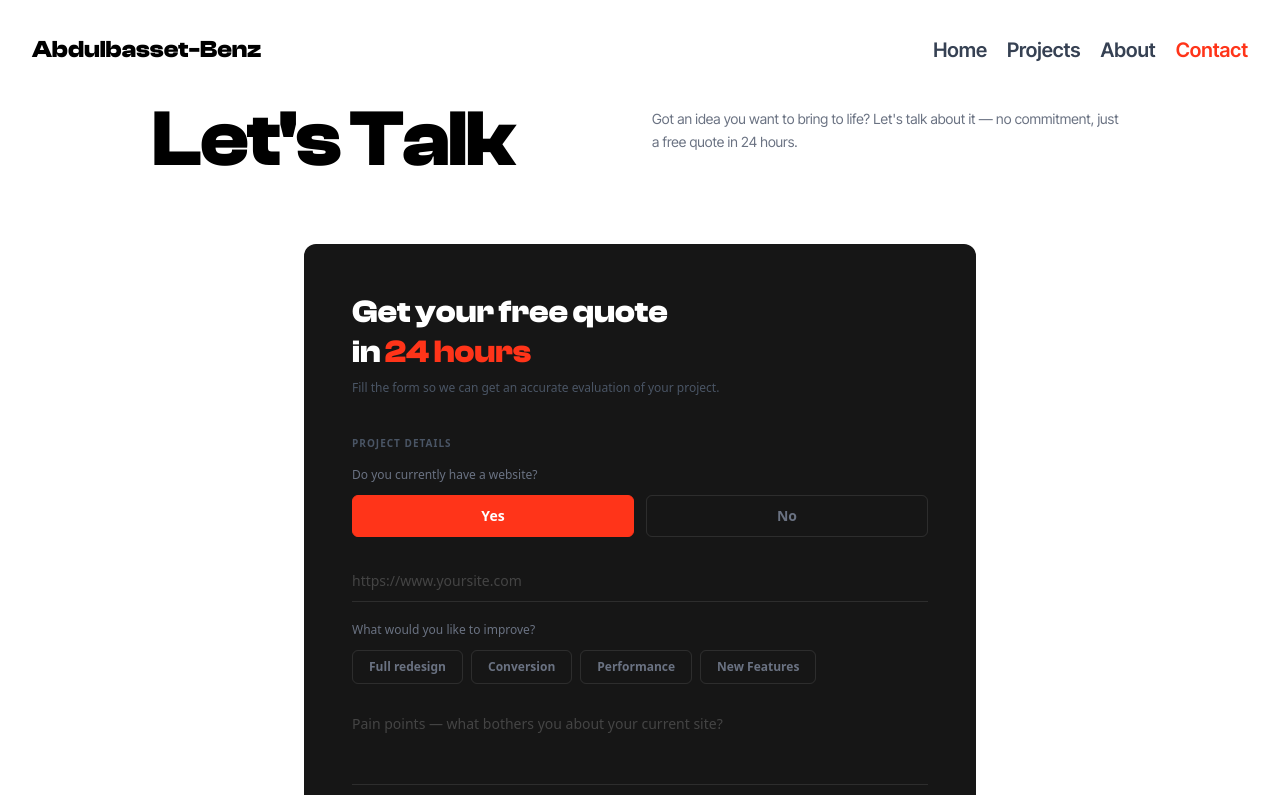
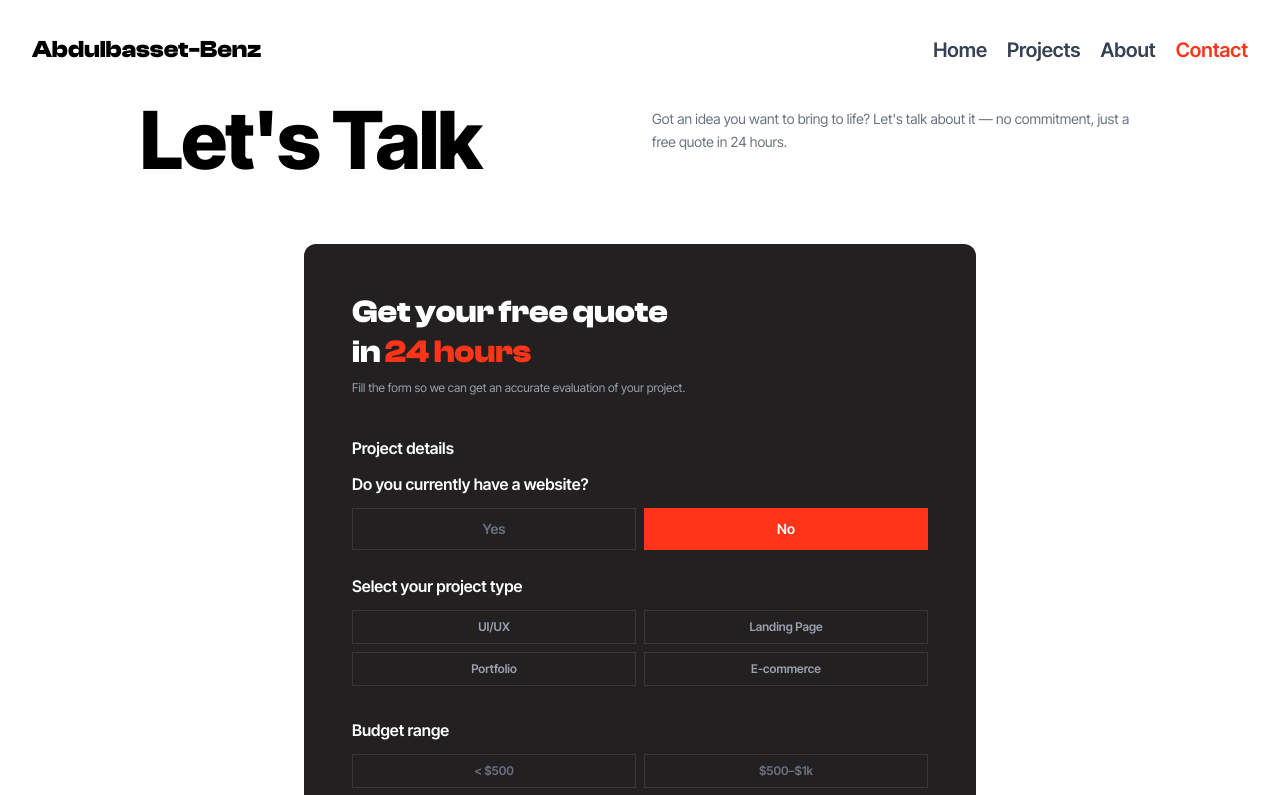
Before and after one commit to abdulbasset-benz/portfolio, a React (Vite) app: page /contact in a window 1280 px wide. Shown: the top 795 px of the page. Built offline with nearby package versions, Linux system fonts and the light colour scheme; a web font is replaced by a local one.

Commit message:
Polish the contact page and form

```diff
--- a/src/pages/Contact.jsx
+++ b/src/pages/Contact.jsx
@@ -19,7 +19,7 @@
     formState: { errors, isSubmitSuccessful },
   } = useForm({
     defaultValues: {
-      hasWebsite: "yes",
+      hasWebsite: "no",
       improvements: [],
       projectTypes: [],
       budget: "",
@@ -75,11 +75,11 @@
   }
 
   return (
-    <main className="min-h-screen bg-white">
-      <div className="max-w-5xl mx-auto px-6 py-25">
+    <main className="min-h-screen bg-white font-inter">
+      <div className="max-w-5xl mx-auto px-3 py-25">
         {/* Page header */}
         <div className="grid grid-cols-1 md:grid-cols-2 gap-6 items-start mb-16">
-          <h1 className="font-clash font-extrabold text-[clamp(3rem,8vw,5rem)] leading-none tracking-tight">
+          <h1 className="font-inter font-extrabold text-[clamp(3rem,8vw,5rem)] leading-none tracking-tight">
             Let's Talk
           </h1>
           <p className="text-sm font-inter text-gray-500 leading-relaxed md:pt-2">
@@ -89,38 +89,38 @@
         </div>
 
         {/* Form card */}
-        <div className="max-w-2xl mx-auto bg-[#161616] rounded-xl p-8 md:p-12">
+        <div className="max-w-2xl mx-auto bg-[#222020] rounded-xl px-4 py-5  md:p-12">
           <h2 className="font-clash font-extrabold text-[clamp(1.5rem,4vw,2rem)] text-white leading-tight mb-2">
             Get your free quote
             <br />
             in <span className="text-primary">24 hours</span>
           </h2>
-          <p className="text-xs text-gray-600 mb-10">
+          <p className="text-xs text-gray-400 mb-10 font-inter">
             Fill the form so we can get an accurate evaluation of your project.
           </p>
 
           <form onSubmit={handleSubmit(onSubmit)} className="space-y-8">
             {/* ── Project details ── */}
             <section>
-              <p className="text-[10px] font-bold uppercase tracking-widest text-gray-600 mb-4">
+                  <p className="text-md font-semibold text-white mb-3">
                 Project details
               </p>
 
               {/* Has website toggle */}
-              <p className="text-xs text-gray-500 mb-3">
+                  <p className="text-md font-semibold text-white mb-3">
                 Do you currently have a website?
               </p>
               <Controller
                 name="hasWebsite"
                 control={control}
                 render={({ field }) => (
-                  <div className="flex gap-3 mb-6">
+                  <div className="grid grid-cols-2 gap-2 mb-6">
                     {["yes", "no"].map((val) => (
                       <button
                         type="button"
                         key={val}
                         onClick={() => field.onChange(val)}
-                        className={`flex-1 py-2.5 rounded-md text-sm font-semibold border transition-all capitalize ${
+                        className={`flex-1 py-2.5  text-sm font-semibold border transition-all capitalize ${
                           field.value === val
                             ? "bg-primary border-primary text-white"
                             : "bg-transparent border-white/10 text-gray-500 hover:border-white/25"
@@ -157,7 +157,7 @@
                   </div>
 
                   <div>
-                    <p className="text-xs text-gray-500 mb-3">
+                  <p className="text-md font-semibold text-white mb-3">
                       What would you like to improve?
                     </p>
                     <Controller
@@ -167,7 +167,7 @@
                         validate: (v) => v.length > 0 || "Select at least one",
                       }}
                       render={({ field }) => (
-                        <div className="flex flex-wrap gap-2">
+                      <div className="grid grid-cols-2 gap-2">
                           {IMPROVEMENTS.map((item) => {
                             const active = field.value.includes(item);
                             return (
@@ -181,7 +181,7 @@
                                       : [...field.value, item],
                                   )
                                 }
-                                className={`px-4 py-2 rounded-md text-xs font-semibold border transition-all ${
+                                className={`px-4 py-2 text-xs font-semibold border transition-all ${
                                   active
                                     ? "bg-primary border-primary text-white"
                                     : "bg-transparent border-white/10 text-gray-500 hover:border-white/25"
@@ -215,7 +215,7 @@
               {/* NO branch */}
               {hasWebsite === "no" && (
                 <div className="animate-in fade-in duration-200">
-                  <p className="text-xs text-gray-500 mb-3">
+                  <p className="text-md font-semibold text-white mb-3">
                     Select your project type
                   </p>
                   <Controller
@@ -226,7 +226,8 @@
                         v.length > 0 || "Select at least one type",
                     }}
                     render={({ field }) => (
-                      <div className="flex flex-wrap gap-2">
+                      <div className="grid grid-cols-2 gap-2">
+                        {" "}
                         {PROJECT_TYPES.map((item) => {
                           const active = field.value.includes(item);
                           return (
@@ -240,10 +241,10 @@
                                     : [...field.value, item],
                                 )
                               }
-                              className={`px-4 py-2 rounded-md text-xs font-semibold border transition-all ${
+                              className={`px-4 py-2  text-xs font-semibold border transition-all ${
                                 active
                                   ? "bg-primary border-primary text-white"
-                                  : "bg-transparent border-white/10 text-gray-500 hover:border-white/25"
+                                  : "bg-transparent border-white/10 text-gray-400 hover:border-white/25"
                               }`}
                             >
                               {item}
@@ -264,7 +265,7 @@
 
             {/* ── Budget ── */}
             <section>
-              <p className="text-[10px] font-bold uppercase tracking-widest text-gray-600 mb-4">
+              <p className="text-md font-semibold text-white mb-3">
                 Budget range
               </p>
               <Controller
@@ -272,13 +273,13 @@
                 control={control}
                 rules={{ required: "Please select a budget range" }}
                 render={({ field }) => (
-                  <div className="flex flex-wrap gap-2">
+                  <div className="grid grid-cols-2 gap-2">
                     {BUDGETS.map((item) => (
                       <button
                         type="button"
                         key={item}
                         onClick={() => field.onChange(item)}
-                        className={`px-4 py-2 rounded-md text-xs font-semibold border transition-all ${
+                        className={`px-4 py-2 text-xs font-semibold border transition-all ${
                           field.value === item
                             ? "bg-primary border-primary text-white"
                             : "bg-transparent border-white/10 text-gray-500 hover:border-white/25"
@@ -299,7 +300,7 @@
 
             {/* ── Personal info ── */}
             <section className="space-y-4">
-              <p className="text-[10px] font-bold uppercase tracking-widest text-gray-600">
+              <p className="text-md font-semibold text-white mb-3">
                 Personal info
               </p>
               <div>
@@ -340,7 +341,7 @@
 
             {/* ── Project description ── */}
             <section>
-              <p className="text-[10px] font-bold uppercase tracking-widest text-gray-600 mb-4">
+              <p className="text-md font-semibold text-white mb-3">
                 Describe your project
               </p>
               <textarea
```
